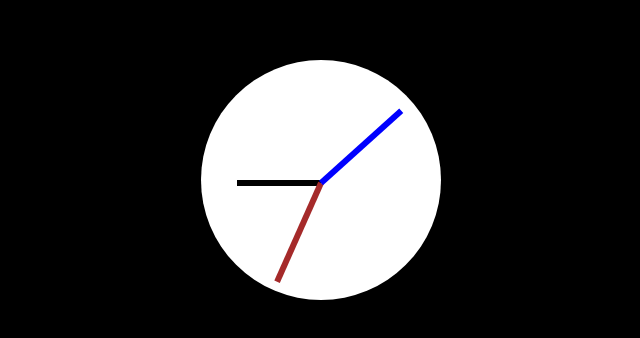
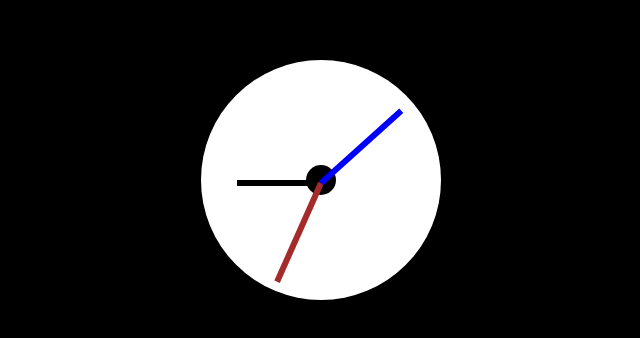
Before and after one commit to hansholani/Javascript-challenges, a plain HTML site: page clock/index.html in a window 1280 px wide. Shown: the part 220-558 px from the top of the page, 319-959 px from the left. Drawn offline with Linux system fonts and the light colour scheme.

Commit message:
Update index.html

```diff
--- a/clock/index.html
+++ b/clock/index.html
@@ -8,6 +8,8 @@
   </head>
   <body>
     <div class="clock">
+            <div class="center"></div>
+
       <div class="hours hand"></div>
       <div class="minutes hand"></div>
       <div class="seconds hand"></div>
```
